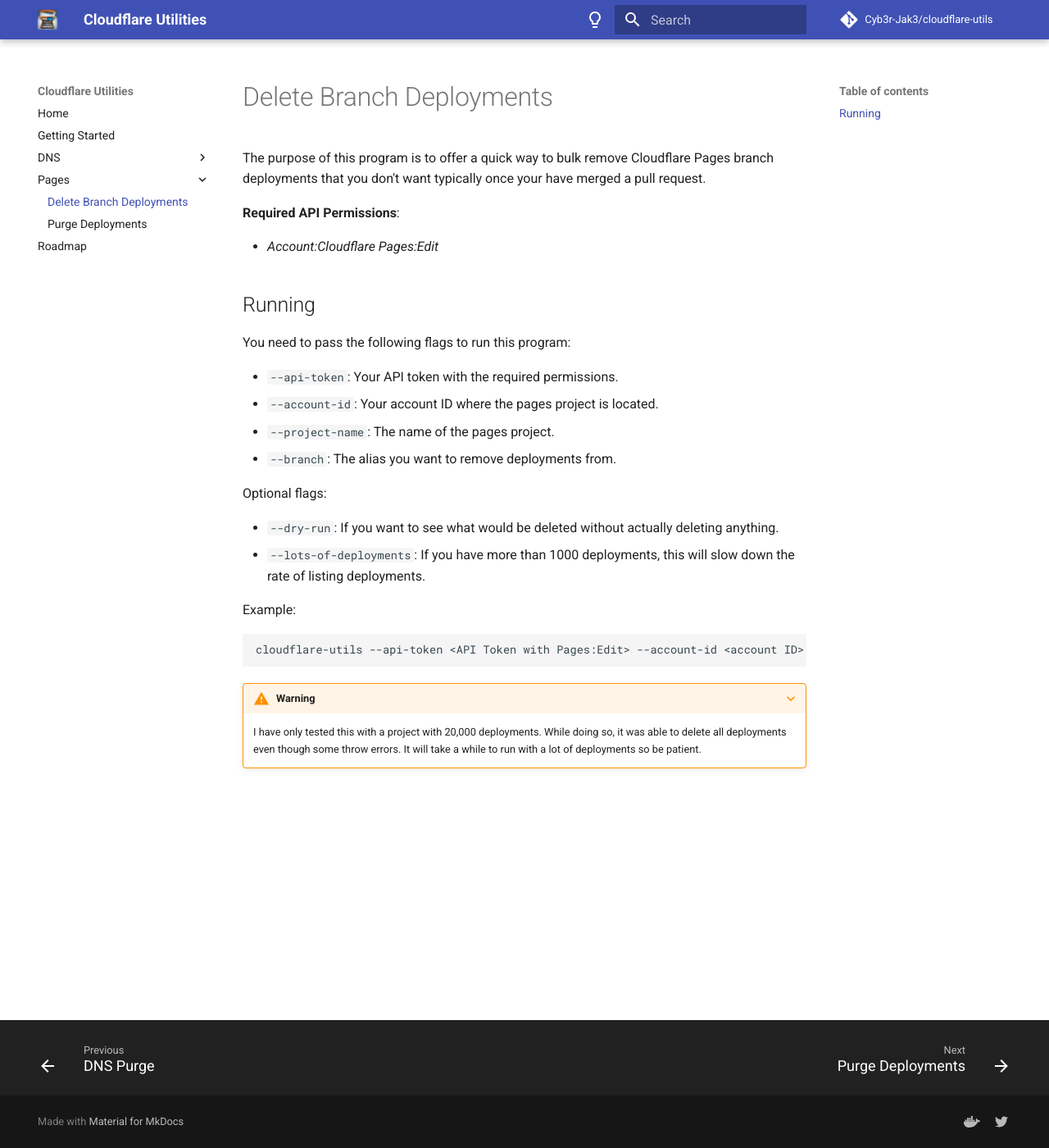
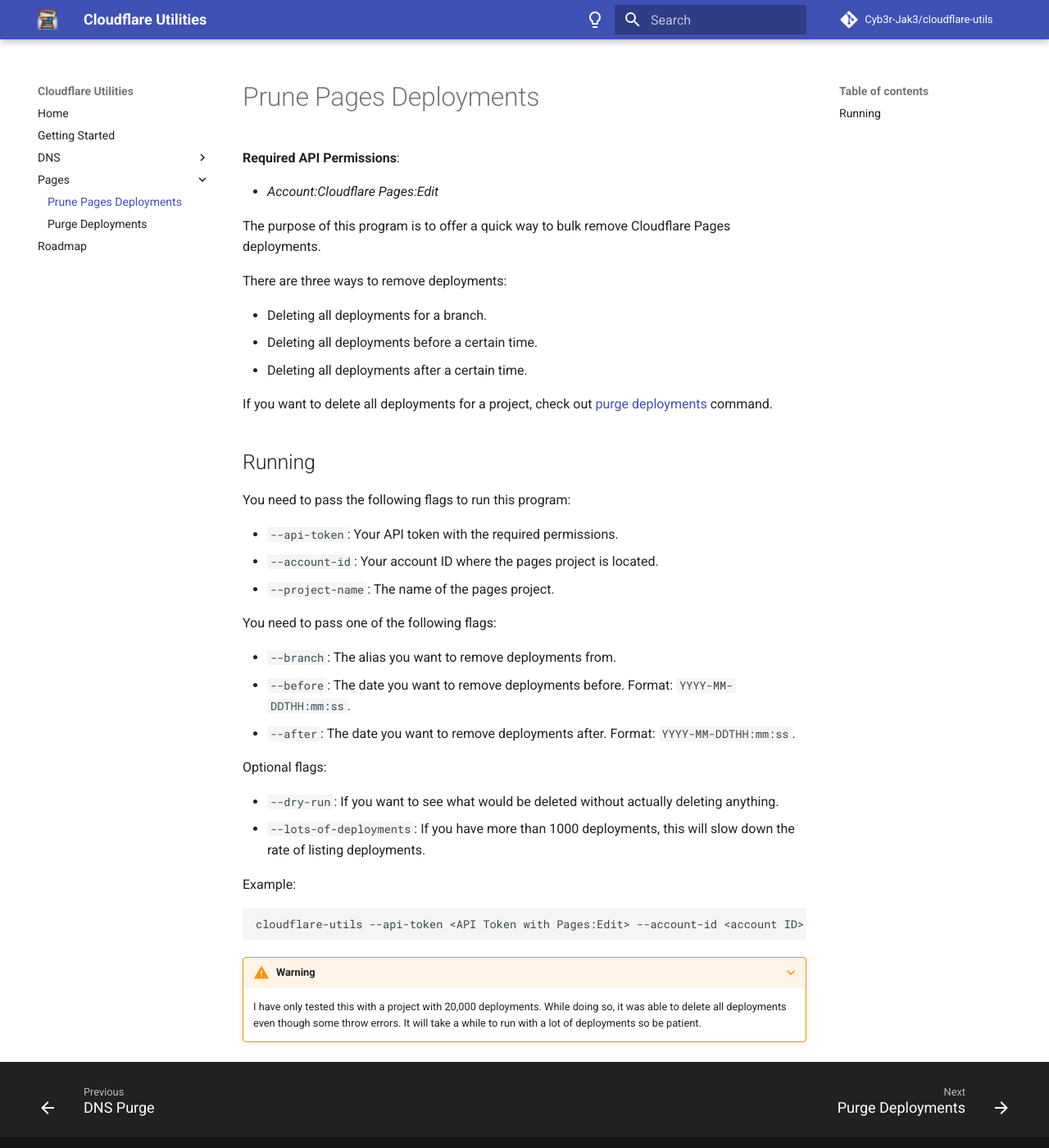
Before and after one commit to Cyb3r-Jak3/cloudflare-utils, an MkDocs documentation site: the page built from documentation/docs/pages/prune-deployments.md, in a window 1280 px wide and 1400 px high. Shown: the whole window at 82% size. Built offline with MkDocs 1.6.1 and Material for MkDocs 9.7.7, drawn with Linux system fonts in a browser that asks for light colours; comment, search, counter and statistics services are not loaded.

Commit message:
docs: Update docs with new features

```diff
--- a/documentation/docs/pages/prune-deployments.md
+++ b/documentation/docs/pages/prune-deployments.md
@@ -1,10 +1,19 @@
-# Delete Branch Deployments
-
-The purpose of this program is to offer a quick way to bulk remove Cloudflare Pages branch deployments that you don't want typically once your have merged a pull request.
+# Prune Pages Deployments
 
 **Required API Permissions**:
 
- - _Account:Cloudflare Pages:Edit_
+- _Account:Cloudflare Pages:Edit_
+
+
+The purpose of this program is to offer a quick way to bulk remove Cloudflare Pages deployments.
+
+There are three ways to remove deployments:
+
+- Deleting all deployments for a branch.
+- Deleting all deployments before a certain time.
+- Deleting all deployments after a certain time.
+
+If you want to delete all deployments for a project, check out [purge deployments](purge-deployments.md) command.
 
 ## Running
 
@@ -13,7 +22,12 @@ You need to pass the following flags to run this program:
 - `--api-token`: Your API token with the required permissions.
 - `--account-id`: Your account ID where the pages project is located.
 - `--project-name`: The name of the pages project.
+
+You need to pass one of the following flags:
+
 - `--branch`: The alias you want to remove deployments from.
+- `--before`: The date you want to remove deployments before. Format: `YYYY-MM-DDTHH:mm:ss`.
+- `--after`: The date you want to remove deployments after. Format: `YYYY-MM-DDTHH:mm:ss`.
 
 Optional flags:
 
```
Also changed, not shown: documentation/docs/dns/cleaner.md (+4 -3 lines), documentation/docs/dns/purge.md (+2 -2 lines), documentation/docs/pages/purge-deployments.md (+6 -5 lines).
